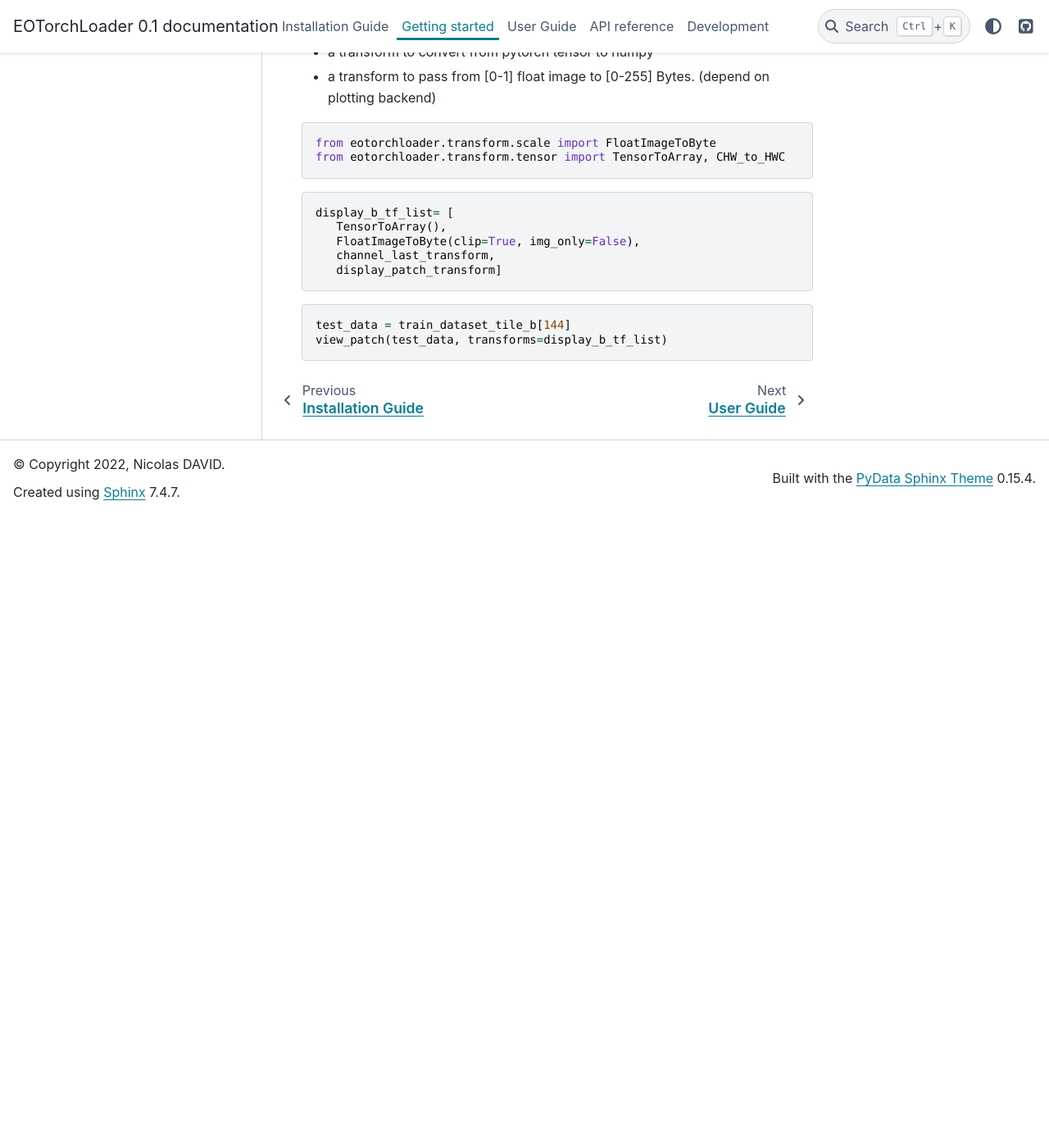
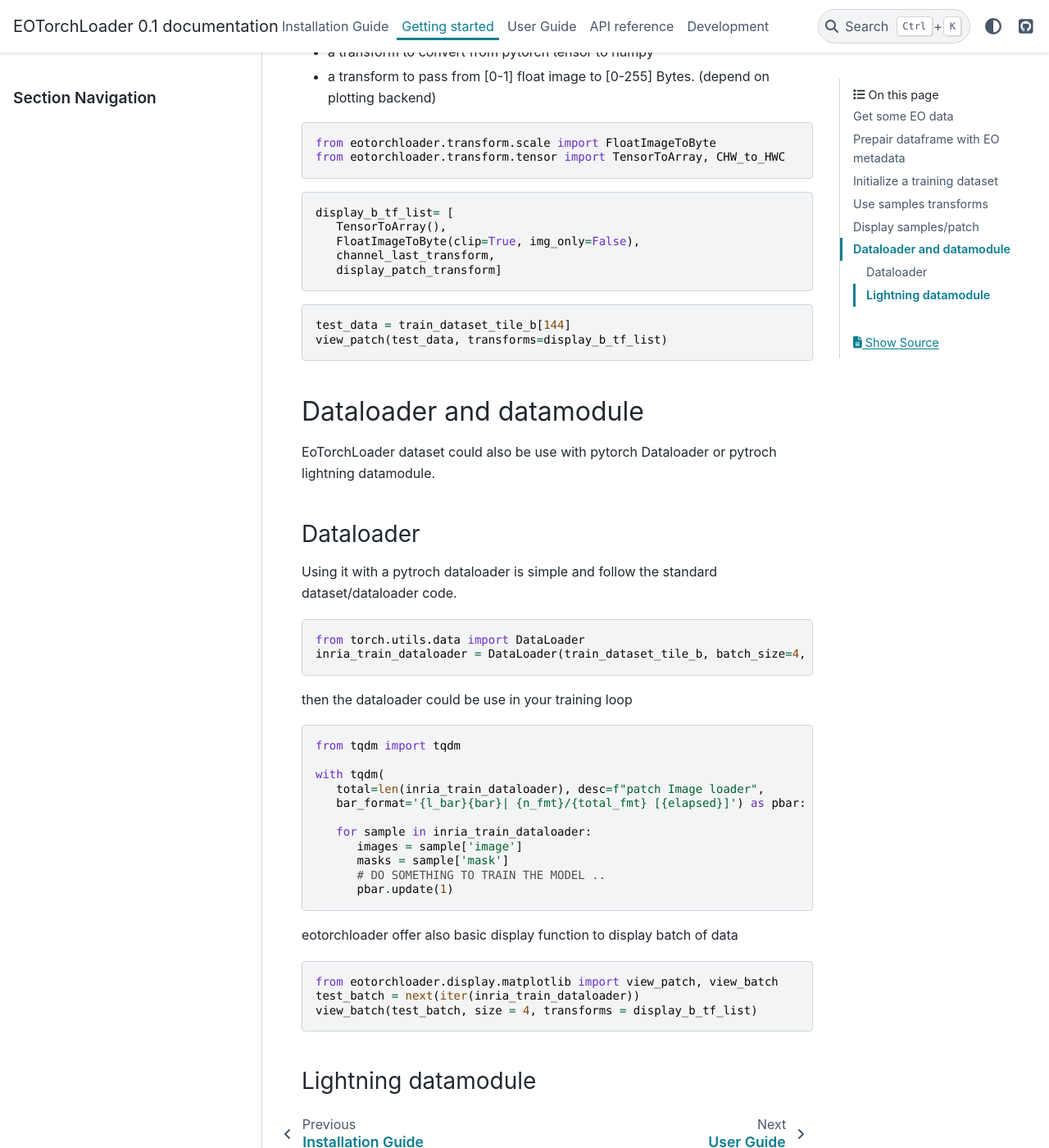
Before and after one commit to ndavid/EOTorchLoader, a Sphinx documentation site: the page built from docs/source/getting_started/index.rst, in a window 1280 px wide and 1400 px high, scrolled down 7089 px. Shown: the whole window at 82% size. Built offline with Sphinx 7.4.7 and the PyData theme 0.15.4, drawn with Linux system fonts in a browser that asks for light colours; before the commit the page ends 7719 px from its top, so only the background shows below that.

Commit message:
[DOC] quick_start begin dataloader/datamodule part

```diff
--- a/docs/source/getting_started/index.rst
+++ b/docs/source/getting_started/index.rst
@@ -375,3 +375,47 @@
 
    test_data = train_dataset_tile_b[144]
    view_patch(test_data, transforms=display_b_tf_list)
+
+
+Dataloader and datamodule
+--------------------------
+EoTorchLoader dataset could also be use with pytorch Dataloader or pytroch lightning datamodule.
+
+
+Dataloader
+'''''''''''
+
+Using it with a pytroch dataloader is simple and follow the standard dataset/dataloader code.
+
+.. code-block:: python
+
+   from torch.utils.data import DataLoader
+   inria_train_dataloader = DataLoader(train_dataset_tile_b, batch_size=4, num_workers=4)
+
+then the dataloader could be use in your training loop
+
+.. code-block:: python
+
+   from tqdm import tqdm
+
+   with tqdm(
+      total=len(inria_train_dataloader), desc=f"patch Image loader",
+      bar_format='{l_bar}{bar}| {n_fmt}/{total_fmt} [{elapsed}]') as pbar:
+
+      for sample in inria_train_dataloader:
+         images = sample['image']
+         masks = sample['mask']
+         # DO SOMETHING TO TRAIN THE MODEL ..
+         pbar.update(1)
+
+eotorchloader offer also basic display function to display batch of data
+
+.. code-block:: python
+
+   from eotorchloader.display.matplotlib import view_patch, view_batch
+   test_batch = next(iter(inria_train_dataloader))
+   view_batch(test_batch, size = 4, transforms = display_b_tf_list)
+
+
+Lightning datamodule
+'''''''''''''''''''''
```
